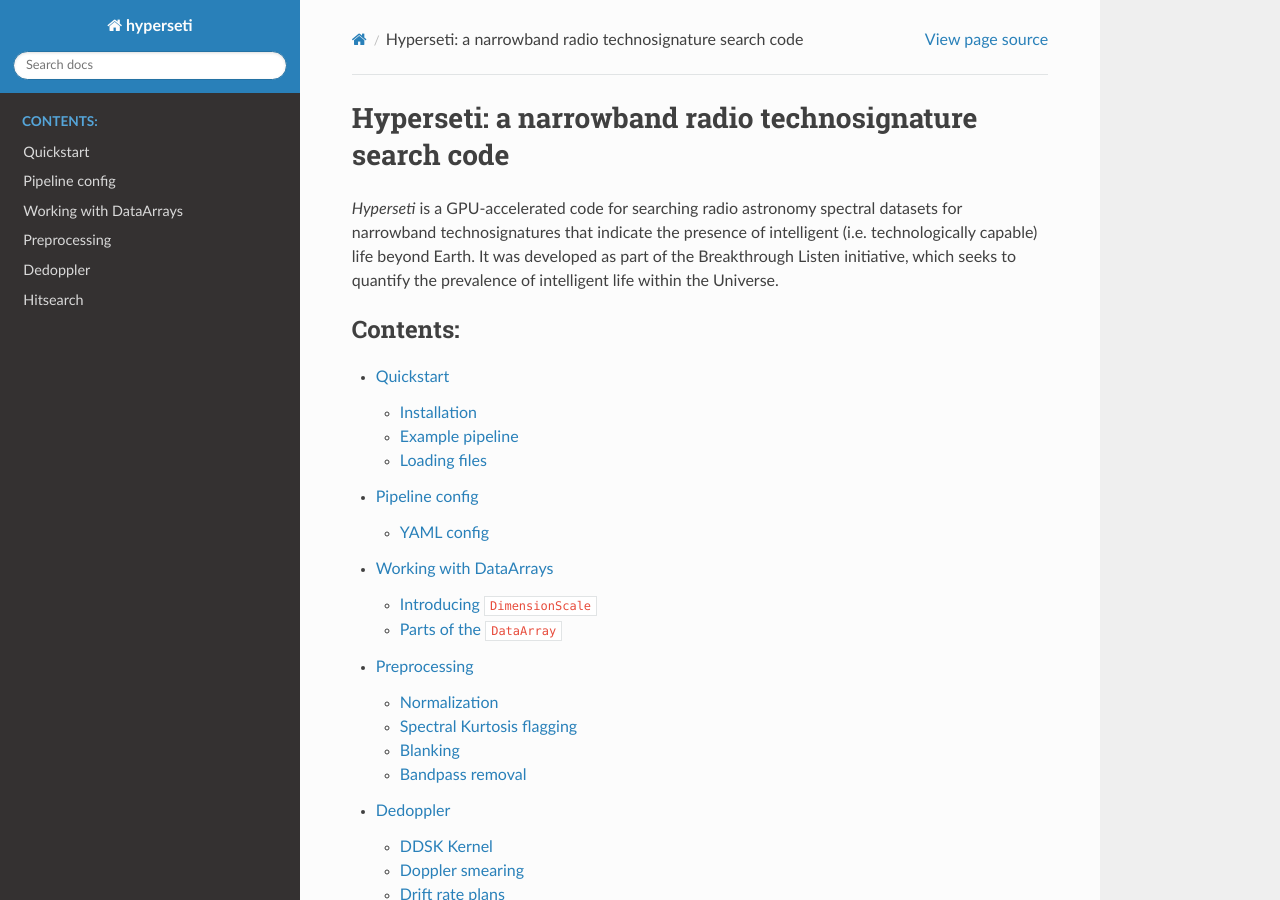
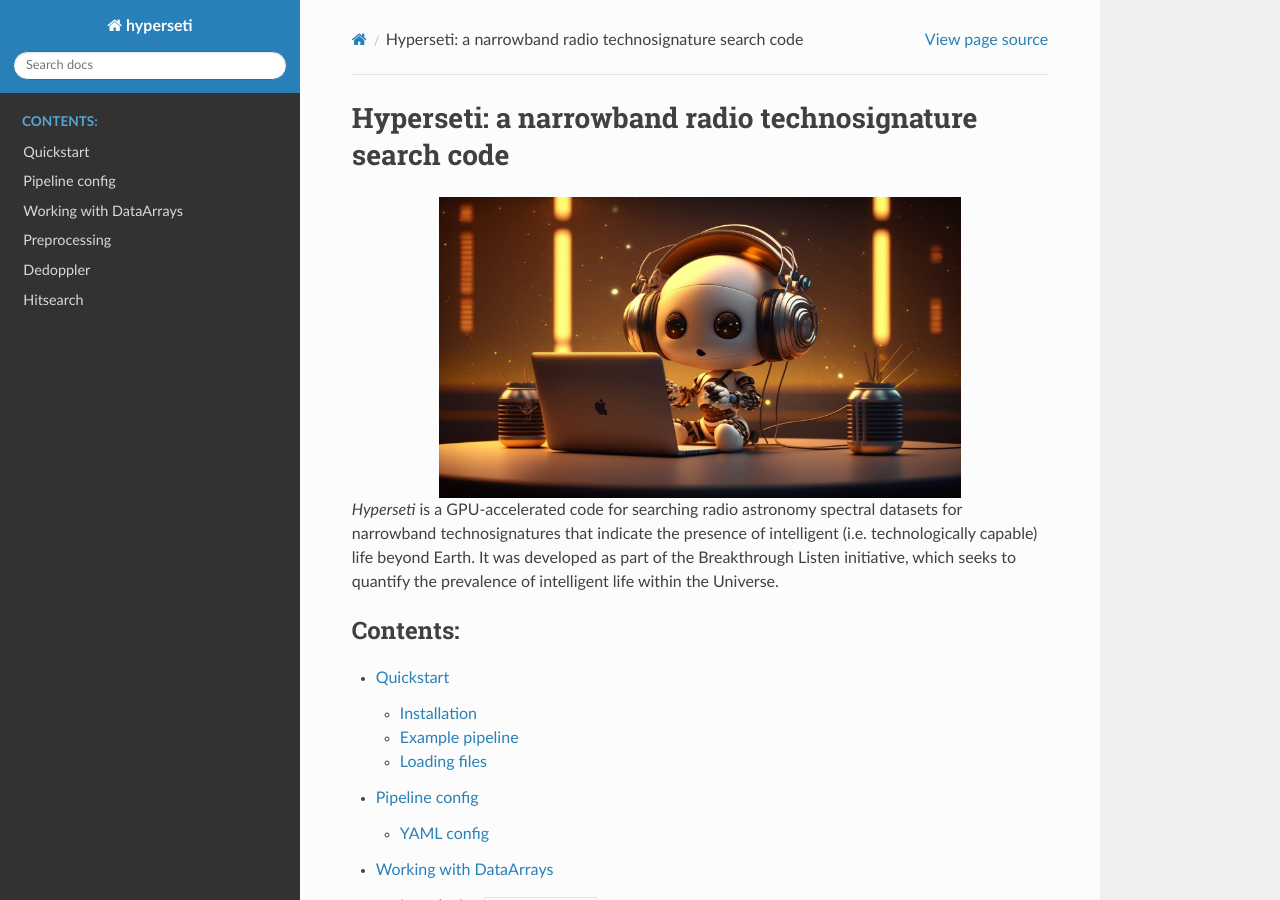
Before and after one commit to UCBerkeleySETI/hyperseti, a Sphinx documentation site: the page built from docs/index.rst, in a window 1280 px wide and 900 px high. Built offline with Sphinx 7.4.7 and the Read the Docs theme 2.0.0, drawn with Linux system fonts in a browser that asks for light colours.

Commit message:
Updating docs

```diff
--- a/docs/index.rst
+++ b/docs/index.rst
@@ -5,6 +5,11 @@
 
 Hyperseti: a narrowband radio technosignature search code
 =========================================================
+
+.. image:: figs/hyperseti-robot-web.jpg
+   :width: 75 %
+   :alt: hyperseti robot searching for signals
+   :align: center
 
 `Hyperseti` is a GPU-accelerated code for searching radio astronomy spectral datasets for
 narrowband technosignatures that indicate the presence of intelligent (i.e. technologically capable)
```
Also changed, not shown: docs/figs/hyperseti-robot-web.jpg (added).
